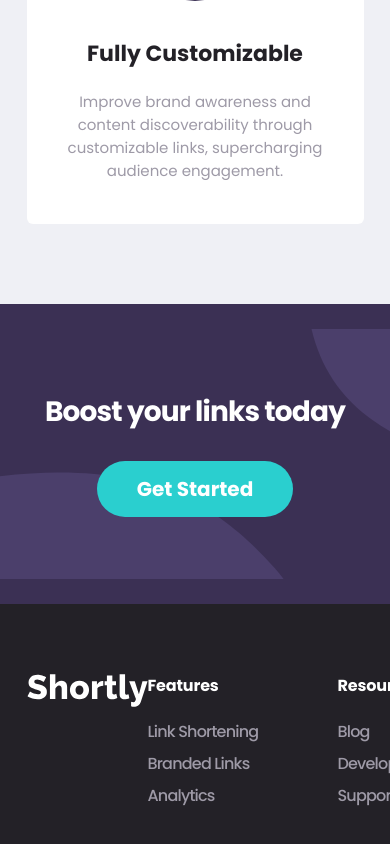
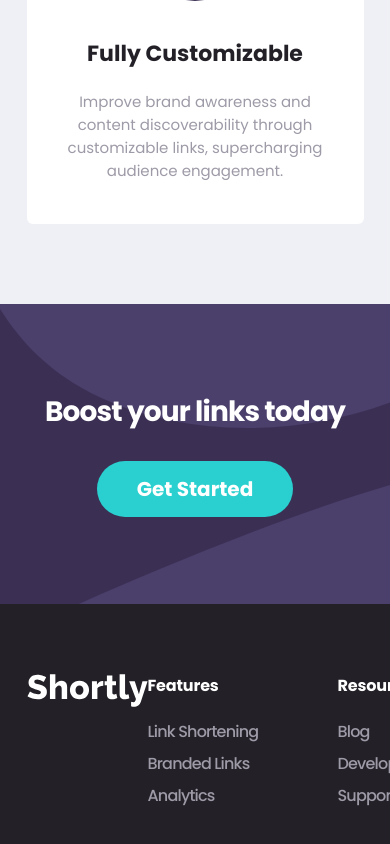
Before and after one commit to anindyoo/fe-mentor-5-shortly, a React (Create React App) app: page / in a window 390 px wide. Shown: the part 2120-2964 px from the top of the page. Built offline with nearby package versions, Linux system fonts and the light colour scheme.

Commit message:
feat: add conditional rendering for boost banner background on mobile screens.

```diff
--- a/src/components/Footer/Footer.jsx
+++ b/src/components/Footer/Footer.jsx
@@ -1,10 +1,13 @@
 import { Link } from 'react-router-dom';
 import boostBgDesktop from '../../assets/images/backgrounds/bg-boost-desktop.svg';
+import boostBgMobile from '../../assets/images/backgrounds/bg-boost-mobile.svg';
 import logo from '../../assets/images/logo/logo.svg';
 import facebookIcon from '../../assets/icons/icon-facebook.svg';
 import twitterIcon from '../../assets/icons/icon-twitter.svg';
 import pinterestIcon from '../../assets/icons/icon-pinterest.svg';
 import instagramIcon from '../../assets/icons/icon-instagram.svg';
+import useScreenSize from '../../hooks/useScreenSize';
+import config from '../../config/config';
 
 const footerLinksData = {
   features: ['Link Shortening', 'Branded Links', 'Analytics'],
@@ -40,7 +43,9 @@ const socialLinksData = [
 ];
 
 const Footer = () => {
-  console.log();
+  const screenSize = useScreenSize();
+  const screenWidth = screenSize.width;
+  const breakpoints = config.screenBreakpoints;
 
   return (
     <div className="
@@ -50,9 +55,9 @@ const Footer = () => {
         className="
         BOOST-BANNER-CONTAINER
         bg-primaryDarkViolet
-        bg-no-repeat bg-center"
+        bg-no-repeat bg-center bg-cover"
         style={{
-          backgroundImage: `url(${boostBgDesktop})`,
+          backgroundImage: `url(${screenWidth >= breakpoints.tablet ? boostBgDesktop : boostBgMobile})`,
         }}
       >
         <div className="
```
